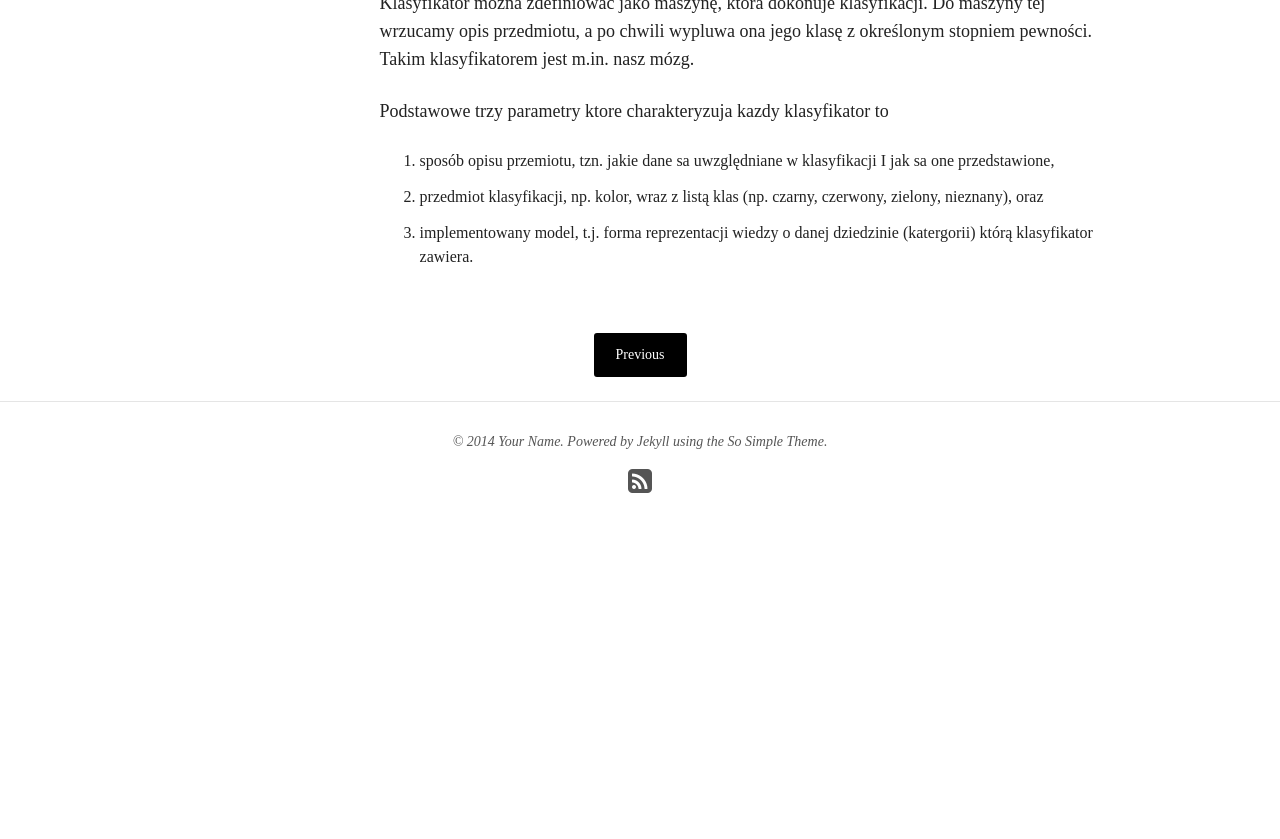
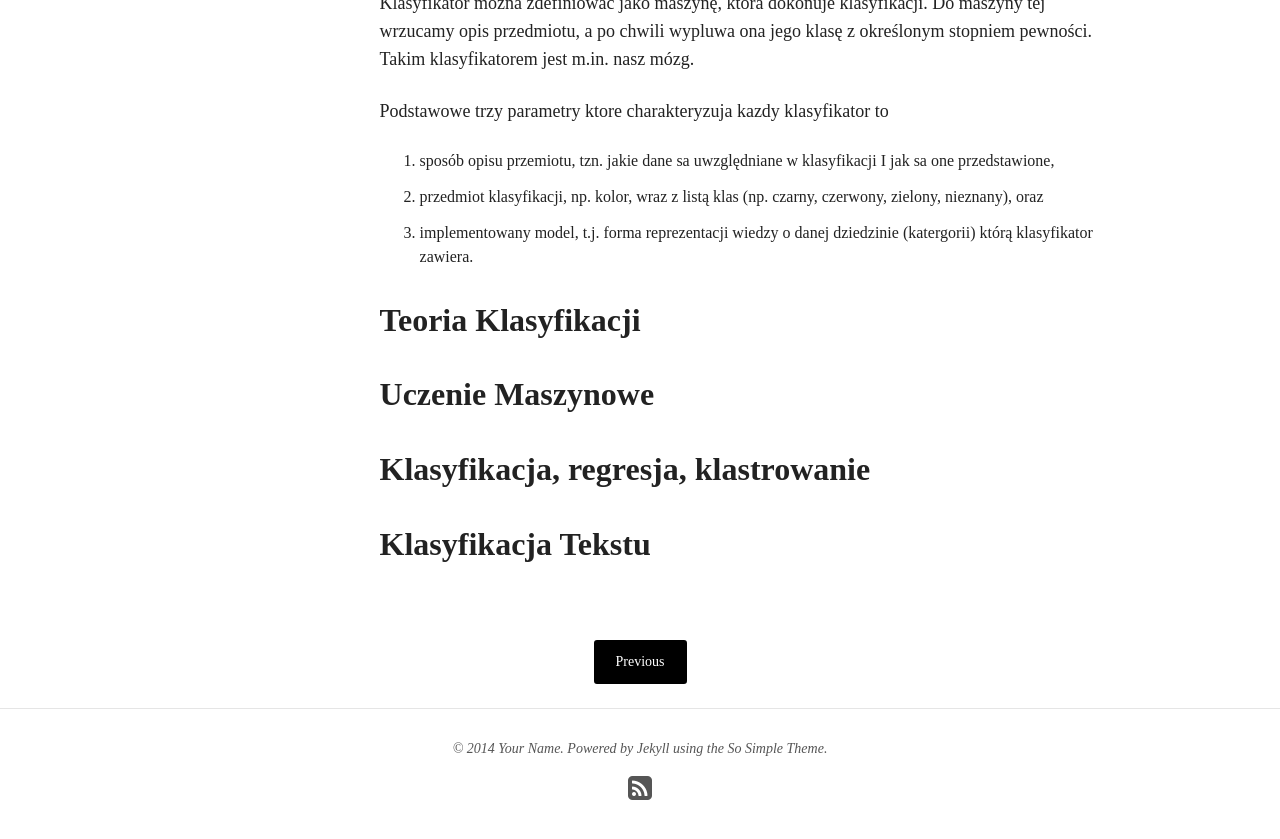
Before and after one commit to tmkmrcnk/klasyfikatory, a Jekyll site: the page built from _posts/articles/2014-12-24-klasyfikacja-wstep.md, in a window 1280 px wide and 900 px high, scrolled down 2454 px. Shown: the top 839 px of the window. Built offline with Jekyll 4.4.1, drawn with Linux system fonts in a browser that asks for light colours; nearby versions of some CDN libraries; before the commit the page ends 3047 px from its top, so only the background shows below that.

Commit message:
edit intro articla

```diff
--- a/_posts/articles/2014-12-24-klasyfikacja-wstep.md
+++ b/_posts/articles/2014-12-24-klasyfikacja-wstep.md
@@ -50,3 +50,11 @@ Podstawowe trzy parametry ktore charakteryzuja kazdy klasyfikator to
 1. sposób opisu przemiotu, tzn. jakie dane sa uwzględniane w klasyfikacji I jak sa one przedstawione,
 2. przedmiot klasyfikacji, np. kolor, wraz  z listą klas (np. czarny, czerwony, zielony, nieznany),  oraz
 3. implementowany model, t.j. forma reprezentacji wiedzy o danej dziedzinie (katergorii) którą klasyfikator zawiera.
+
+## Teoria Klasyfikacji
+
+## Uczenie Maszynowe
+
+## Klasyfikacja, regresja, klastrowanie
+
+## Klasyfikacja Tekstu
```
